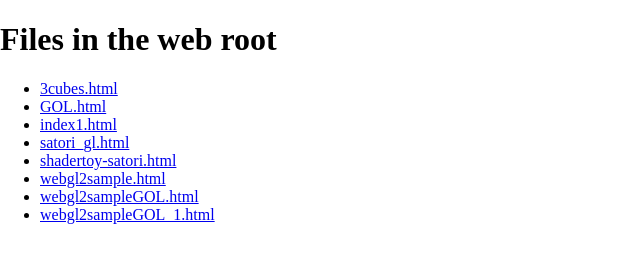
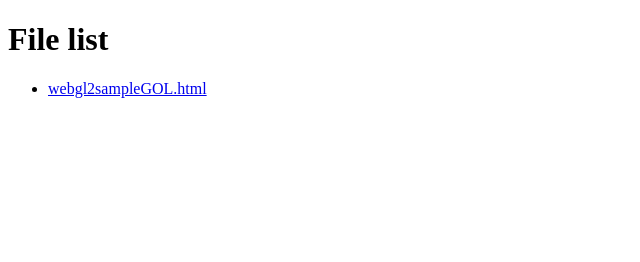
Before and after one commit to eliadmitrieff/eliadmitrieff.github.io, a plain HTML site: page index.html in a window 1280 px wide. Shown: the whole page, without its empty margins (0-640 px from the left). Drawn offline with Linux system fonts and the light colour scheme.

Commit message:
Update index.html

```diff
--- a/index.html
+++ b/index.html
@@ -2,24 +2,12 @@
 <html lang="en">
 <head>
     <meta charset="UTF-8">
-    <meta name="viewport" content="width=device-width, initial-scale=1.0">
-    <title>WebGL Fragment Shader Example</title>
-    <style>
-        body, html { margin: 0; width: 100%; height: 100%; overflow: hidden; }
-        canvas { display: block; width: 100%; height: 100%; }
-    </style>
+    <title>Cellular automata on folded meshes</title>
 </head>
 <body>
-<h1>Files in the web root</h1>
+<h1>File list</h1>
 <ul>
-<li><a href="3cubes.html">3cubes.html</a></li>
-<li><a href="GOL.html">GOL.html</a></li>
-<li><a href="index1.html">index1.html</a></li>
-<li><a href="satori_gl.html">satori_gl.html</a></li>
-<li><a href="shadertoy-satori.html">shadertoy-satori.html</a></li>
-<li><a href="webgl2sample.html">webgl2sample.html</a></li>
 <li><a href="webgl2sampleGOL.html">webgl2sampleGOL.html</a></li>
-<li><a href="webgl2sampleGOL_1.html">webgl2sampleGOL_1.html</a></li>
 </ul>
 </body>
 </html>
```
